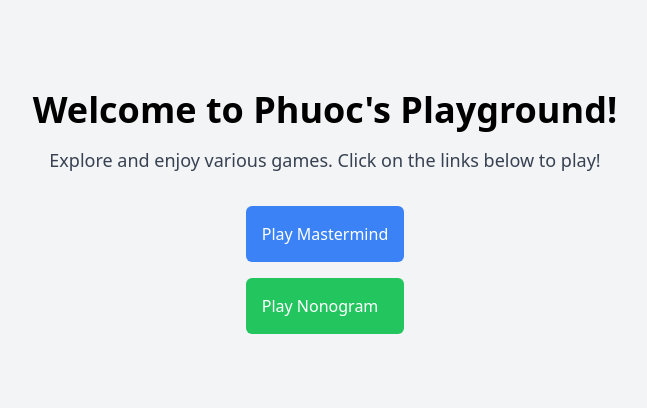
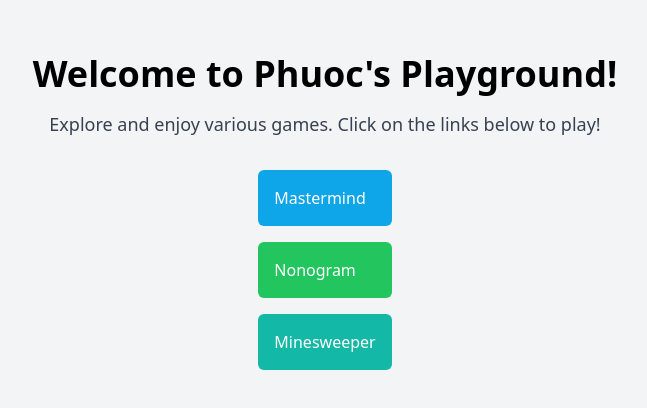
Before and after one commit to puokl/mastermind, a React (Create React App) app: page / in a window 1280 px wide. Shown: the part 188-596 px from the top of the page, without its empty margins (315-962 px from the left). Built offline with nearby package versions, Linux system fonts and the light colour scheme.

Commit message:
minesweeper link

```diff
--- a/src/pages/Home.tsx
+++ b/src/pages/Home.tsx
@@ -13,15 +13,21 @@ function Home() {
       <div className="flex flex-col space-y-4">
         <Link
           to="/play"
-          className="p-4 text-white transition duration-300 bg-blue-500 rounded-md hover:bg-blue-600"
+          className="p-4 text-white transition duration-300 rounded-md bg-sky-500 hover:bg-sky-600"
         >
-          Play Mastermind
+          Mastermind
         </Link>
         <Link
           to="https://nonogram-theta.vercel.app/"
           className="p-4 text-white transition duration-300 bg-green-500 rounded-md hover:bg-green-600"
         >
-          Play Nonogram
+          Nonogram
+        </Link>
+        <Link
+          to="https://minesweeper-two-gilt.vercel.app/"
+          className="p-4 text-white transition duration-300 bg-teal-500 rounded-md hover:bg-teal-600"
+        >
+          Minesweeper
         </Link>
       </div>
     </div>
```
